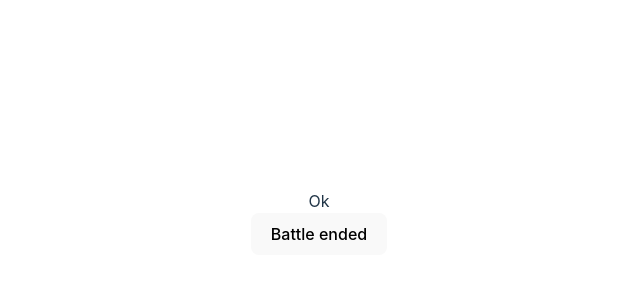
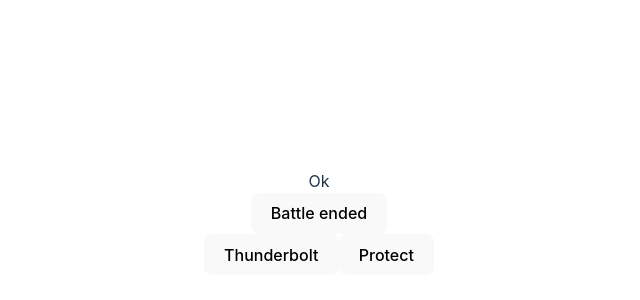
Before and after one commit to rgibbons-dev/monsweeper-ultra, a React (Vite) app: page /battle in a window 1280 px wide. Shown: the part 178-478 px from the top of the page, without its empty margins (321-961 px from the left). Built offline with nearby package versions, Linux system fonts and the light colour scheme.

Commit message:
started battle impl

```diff
--- a/src/components/Battle.tsx
+++ b/src/components/Battle.tsx
@@ -16,14 +16,31 @@ function home(turn: Turn, post: (turn: Turn) => void, route: (to: string) => voi
 }
 
 function Battle(props: BattleProps) {
+    const electrode: Mon = {
+        name: "electrode",
+        hp: 200,
+        moves: [
+            {
+                name: "Tackle",
+                damage: 40
+            }
+        ],
+        buff: false
+    };
     const msg = props.go ? 'Battle' : 'Ok';
     const battleWon = useGridStore(state => state.battleWon);
     const turn = useTurnStore(state => state.turn);
     const callHome = () => home(turn, battleWon, props.return);
     return (
         <>
-            <div>{msg}</div>
-            <button onClick={callHome}>Battle ended</button>
+            <div>
+                <div>{msg}</div>
+                <button onClick={callHome}>Battle ended</button>
+            </div>
+            <div>
+                <button>Thunderbolt</button>
+                <button>Protect</button>
+            </div>
         </>
     );
 }
```
